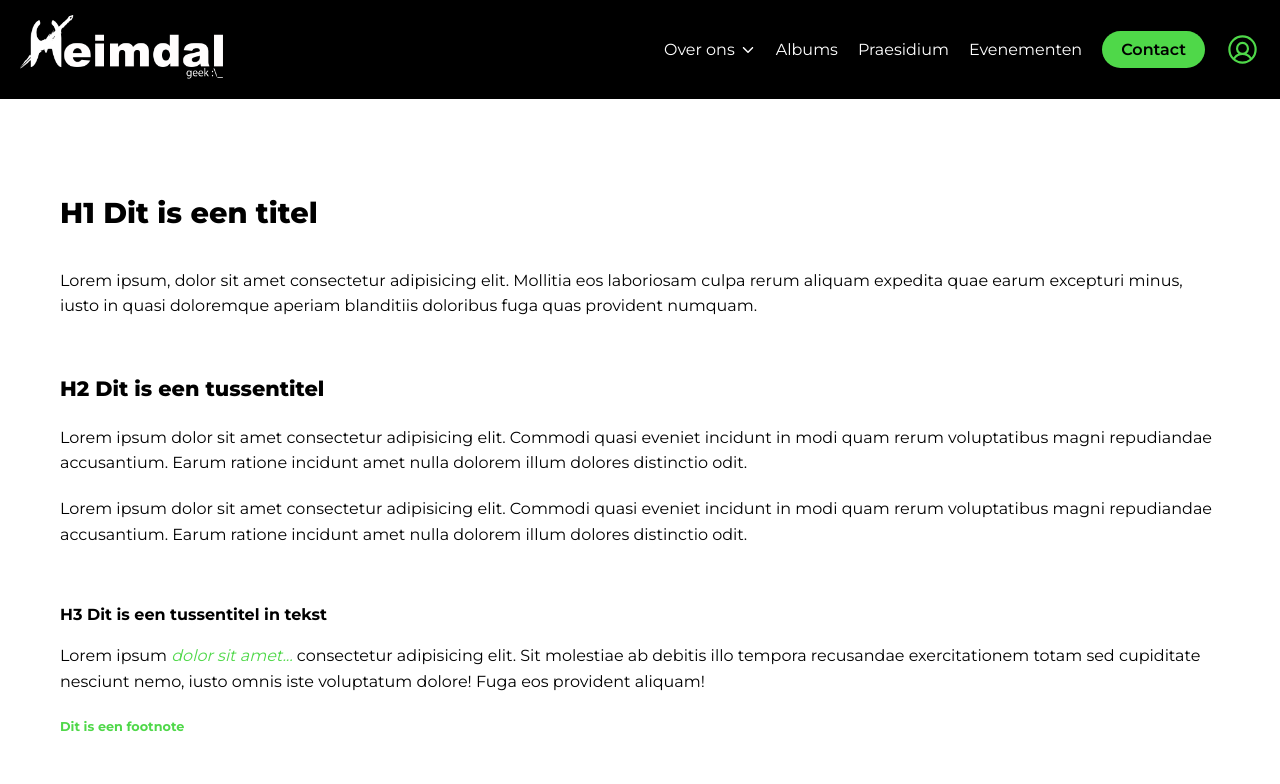
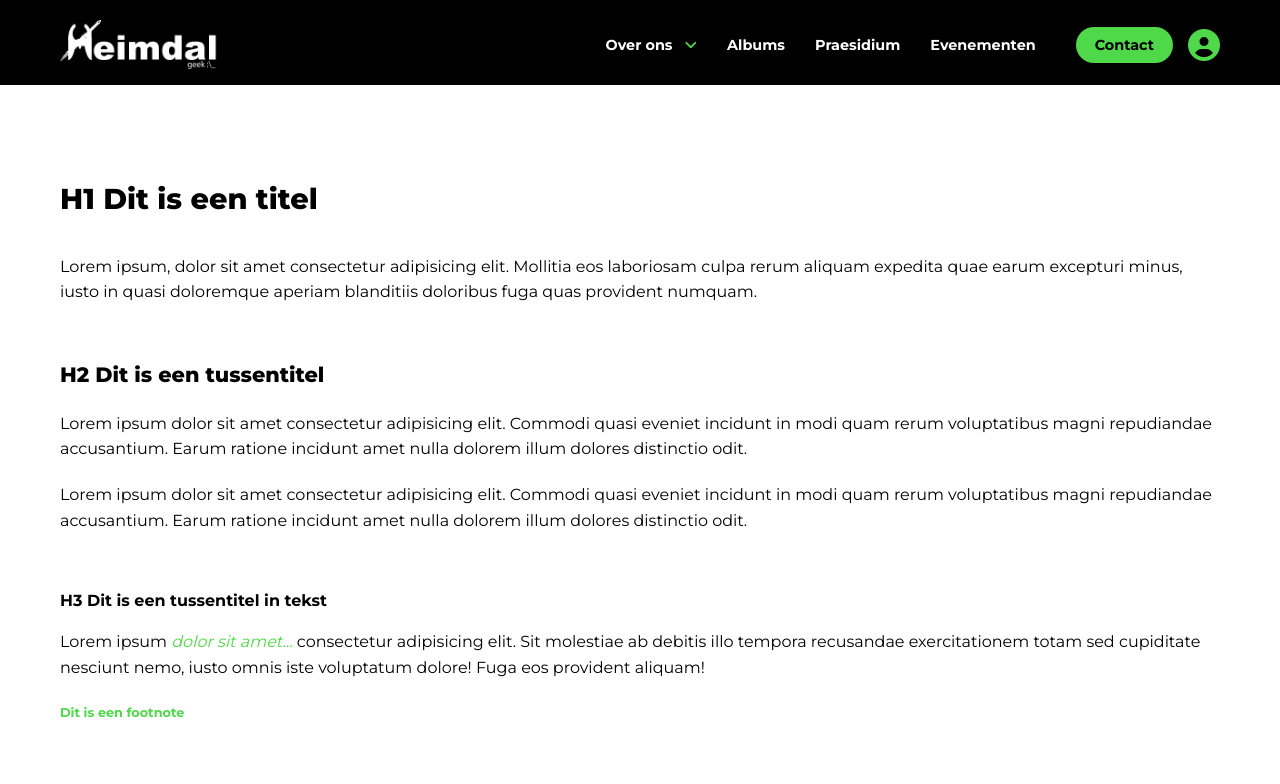
Before and after one commit to Heimdalbe/Mimisbrunnr-frontend, a React (Vite) app in the folder mimisbrunnr-frontend/: page /huisstijl in a window 1280 px wide. Shown: the top 784 px of the page. Built offline with nearby package versions, Linux system fonts and the light colour scheme.

Commit message:
base styling tweaks nav

```diff
--- a/mimisbrunnr-frontend/src/components/Navbar/Components/NavbarHamburger.jsx
+++ b/mimisbrunnr-frontend/src/components/Navbar/Components/NavbarHamburger.jsx
@@ -4,7 +4,7 @@ import '../Navbar.css';
 const NavbarHamburger = ({ isOpen, setIsOpen }) => {
   return (
     <button className="hamburger-btn" onClick={() => setIsOpen(!isOpen)}>
-      <RxHamburgerMenu size={35} />
+      <i class="fa-solid fa-bars"></i>
     </button>
   );
 };
--- a/mimisbrunnr-frontend/src/components/Navbar/Components/OverOns.jsx
+++ b/mimisbrunnr-frontend/src/components/Navbar/Components/OverOns.jsx
@@ -7,16 +7,16 @@ const OverOns = () => {
   const [isOpen, setIsOpen] = useState(false);
 
   return (
-    <div className='over-ons-link' onClick={() => setIsOpen(!isOpen)}>
+    <div className='over-ons-link nav-link' onClick={() => setIsOpen(!isOpen)}>
       Over ons
       {
         isOpen && (
-          <IoIosArrowUp />
+          <i class="fa-solid fa-angle-up"></i>
         )
       }
       {
         !isOpen && (
-          <IoIosArrowDown />
+          <i class="fa-solid fa-angle-down"></i>
         )
       }
     </div>
--- a/mimisbrunnr-frontend/src/components/Navbar/Navbar.css
+++ b/mimisbrunnr-frontend/src/components/Navbar/Navbar.css
@@ -1,11 +1,20 @@
 .navbar {
   background-color: var(--black);
   color: var(--white);
-  padding: 15px 20px;
+}
+
+.navbar .container {
+  padding-top: 20px;
+  padding-bottom: 15px;
 }
 
 .logo {
-  height: 65px;
+  height: 50px;
+  width: 100%;
+}
+
+.logo img {
+  height: 100%;
 }
 
 .navbar-desktop {
@@ -17,24 +26,60 @@
 .nav-links {
   display: flex;
   align-items: center;
-  gap: 20px;
+  gap: 40px;
+}
+
+.nav-links div:first-child {
+  display: flex;
+  align-items: center;
+  gap: 30px;
+}
+
+.nav-links div:nth-child(2) {
+  display: flex;
+  align-items: center;
+  gap: 15px;
 }
 
 .nav-link {
+  position: relative;
   text-decoration: none;
   font-style: normal;
+  font-weight: 700;
+  font-size: 0.9rem;
   color: var(--white);
+}
+
+.nav-link::after {
+  content: "";
+  position: absolute;
+  left: 0;
+  right: 0;
+  bottom: -12px;
+  height: 2px;
+  background-color: var(--green);
+  opacity: 0;
+  transition: opacity 0.3s ease-in-out;
+}
+
+.nav-link:hover::after {
+  opacity: 1;
+}
+
+.nav-link:hover {
+  text-decoration: none;
 }
 
 .contact-button {
   background-color: var(--green);
   color: var(--black);
-  border-radius: 555555px;
+  border-radius: 1000px;
   padding: 9px 19px;
-  font-weight: 600;
+  font-weight: 700;
+  font-size: 0.9rem;
   font-style: normal;
   text-decoration: none;
-  transition: 0.2s ease;
+  transition: background-color 0.2s ease, color 0.2s ease;
 }
 
 .contact-link {
@@ -53,7 +98,12 @@
 .over-ons-link {
   display: flex;
   align-items: center;
-  gap: 5px;
+  white-space: nowrap;
+  gap: 12px !important;
+}
+
+.over-ons-link i {
+  color: var(--green);
 }
 
 .over-ons-link:hover {
@@ -64,15 +114,21 @@
   color: var(--green);
   display: flex;
   align-items: center;
-  transition: 0.2s ease;
+  font-size: 2rem;
+  transition: color 0.2s ease;
 }
 
 .user-icon:hover {
   color: var(--white);
+  text-decoration: none;
 }
 
 .navbar-mobile {
   display: none;
+}
+
+.navbar-mobile i {
+  font-size: 1.7rem;
 }
 
 .hamburger-btn {
@@ -100,6 +156,7 @@
 }
 
 @media (max-width: 1028px) {
+
   .navbar-desktop {
     display: none;
   }
@@ -110,6 +167,15 @@
     justify-content: space-between;
   }
 
+  .logo {
+    height: 40px;
+  }
+
+  .navbar .container {
+    padding: 20px 20px 15px;
+    padding-bottom: 15px;
+  }
+
   .navbar-mobile .nav-links {
     display: flex;
     gap: 15px;
--- a/mimisbrunnr-frontend/src/components/Navbar/Navbar.jsx
+++ b/mimisbrunnr-frontend/src/components/Navbar/Navbar.jsx
@@ -12,36 +12,39 @@ const Navbar = () => {
 
   return (
     <div className='navbar'>
+      <div className='container'>
         <div className='navbar-desktop'>
-        <Link to={"/"}>
-          <img className='logo' src="./HeimdalBannerTransparantWit.png" alt="Heimdal Banner" height={65} />
+          <Link className='logo' to={"/"}>
+            <img src="./HeimdalBannerTransparantWit.png" alt="Heimdal Banner" />
           </Link>
 
           <div className="nav-links">
+            <div>
               <OverOns />
-
               <Link to={"/albums"} className="nav-link">Albums</Link>
               <Link to={"/praesidium"} className="nav-link">Praesidium</Link>
               <Link to={"/evenementen"} className="nav-link">Evenementen</Link>
+            </div>
+            <div>
               <Link to={"/contact"} className='contact-link'>
                 <NavContactButton />
               </Link>
               <Link to={"/user"} className="user-icon">
-            <PiUserCircle size={35} />
+                <i class="fa-solid fa-circle-user"></i>
               </Link>
             </div>
           </div>
-
+        </div>
 
         <div className='navbar-mobile'>
           <Link to={"/"} className='logo'>
-          <img src="./HeimdalBannerTransparantWit.png" alt="Heimdal Banner" height={65} />
+            <img src="./HeimdalBannerTransparantWit.png" alt="Heimdal Banner" />
           </Link>
           {
             !isOpen && (
               <div className='nav-links'>
                 <Link to={"/user"} className="user-icon">
-                <PiUserCircle size={35} />
+                  <i class="fa-solid fa-circle-user"></i>
                 </Link>
                 <NavbarHamburger isOpen={isOpen} setIsOpen={setIsOpen} />
               </div>
@@ -50,10 +53,11 @@ const Navbar = () => {
           {
             isOpen && (
               <div className='nav-links'>
-              <IoClose className='close-btn' size={30} onClick={() => setIsOpen(!isOpen)} />
+                <i class="fa-solid fa-xmark" onClick={() => setIsOpen(!isOpen)}></i>
               </div>
             )
           }
+        </div>
       </div>
     </div>
   )
```
Lines whose indentation alone changed are shown as unchanged.
